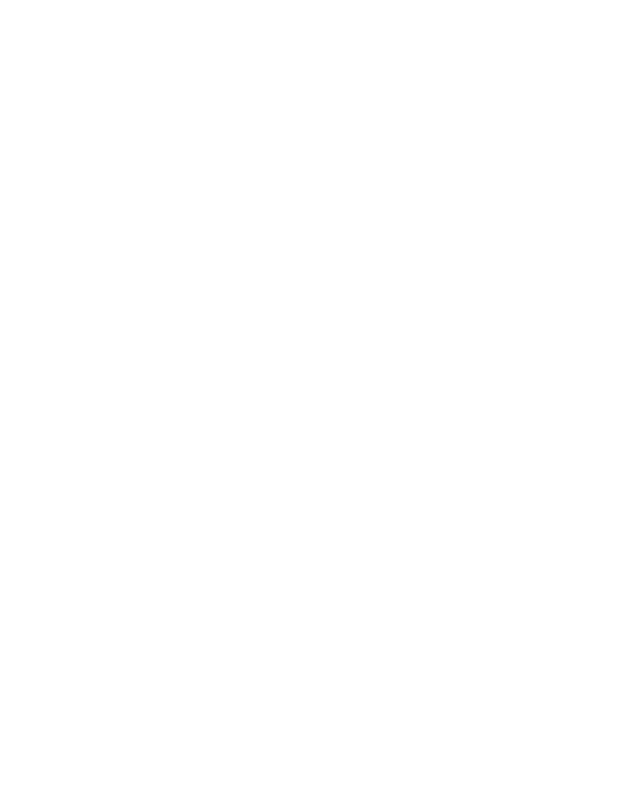
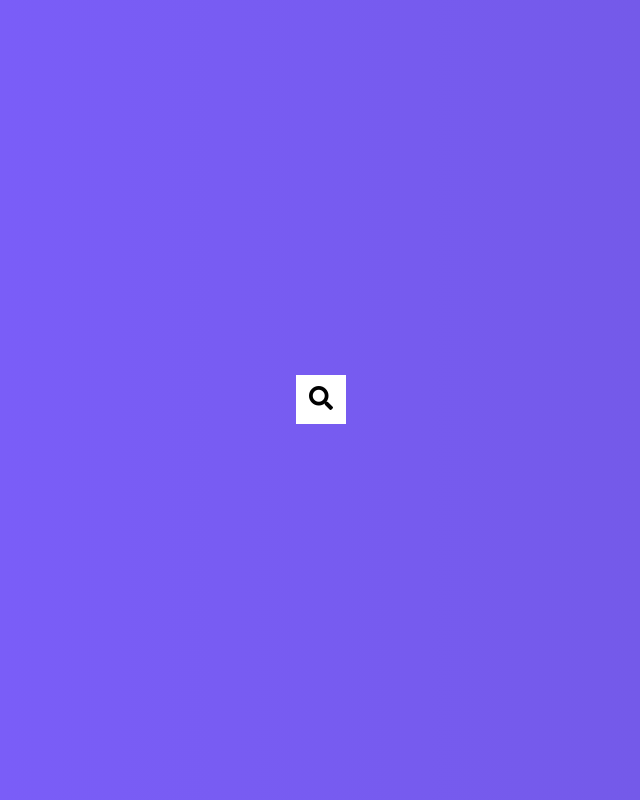
Before and after one commit to ricardoleonh/Hidden-Search, a plain HTML site: page index.html in a window 1280 px wide. Shown: the whole page, without its empty margins (319-959 px from the left). Drawn offline with Linux system fonts and the light colour scheme.

Commit message:
project completed

```diff
--- a/index.html
+++ b/index.html
@@ -3,11 +3,22 @@
  <head>
   <meta charset="UTF-8" />
   <meta name="viewport" content="width=device-width, initial-scale=1.0" />
-    <link rel="stylesheet" href="https://cdnjs.cloudflare.com/ajax/libs/font-awesome/5.14.0/css/all.min.css" integrity="sha512-1PKOgIY59xJ8Co8+NE6FZ+LOAZKjy+KY8iq0G4B3CyeY6wYHN3yt9PW0XpSriVlkMXe40PTKnXrLnZ9+fkDaog==" crossorigin="anonymous" />
+  <link
+   rel="stylesheet"
+   href="https://cdnjs.cloudflare.com/ajax/libs/font-awesome/5.14.0/css/all.min.css"
+   integrity="sha512-1PKOgIY59xJ8Co8+NE6FZ+LOAZKjy+KY8iq0G4B3CyeY6wYHN3yt9PW0XpSriVlkMXe40PTKnXrLnZ9+fkDaog=="
+   crossorigin="anonymous"
+  />
   <link rel="stylesheet" href="style.css" />
   <title>Hidden Search</title>
  </head>
  <body>
+  <div class="search">
+   <input type="text" class="input" placeholder="Search..." />
+   <button class="btn">
+    <i class="fas fa-search"></i>
+   </button>
+  </div>
   <script src="script.js"></script>
  </body>
 </html>
--- a/script.js
+++ b/script.js
@@ -0,0 +1,8 @@
+const search = document.querySelector ('.search')
+const btn = document.querySelector ('.btn')
+const input = document.querySelector ('.input')
+
+btn.addEventListener('click', () => {
+    search.classList.toggle('active')
+    input.focus()
+})
--- a/style.css
+++ b/style.css
@@ -1,16 +1,55 @@
-@import url('https://fonts.googleapis.com/css2?family=Roboto:wght@400;700&display=swap');
+@import url("https://fonts.googleapis.com/css2?family=Roboto:wght@400;700&display=swap");
 
 * {
  box-sizing: border-box;
 }
 
 body {
-  font-family: 'Roboto', sans-serif;
+ background-image: linear-gradient(90deg, #7d5fff, #7158e2);
+ font-family: "Roboto", sans-serif;
  display: flex;
-  flex-direction: column;
  align-items: center;
  justify-content: center;
  height: 100vh;
  overflow: hidden;
  margin: 0;
 }
+
+.search {
+    position: relative;
+    height: 50px;
+}
+
+.search .input {
+    background-color: white;
+    border: 0;
+    padding: 15px;
+    font-size: 16px;
+    width: 50px;
+    transition: width 0.3s ease;
+}
+
+.btn {
+    background-color: white;
+    border: 0;
+    cursor: pointer;
+    font-size: 24px;
+    position: absolute;
+    top: 0;
+    left: 0;
+    height: 48.5px;
+    width: 50px;
+    transition: transform 0.3s ease;
+}
+
+.btn:focus, input:focus {
+    outline: none;
+}
+
+.search.active .input {
+    width: 200px;
+}
+
+.search.active .btn {
+    transform: translateX(198px);
+}
```
Lines whose indentation alone changed are shown as unchanged.
